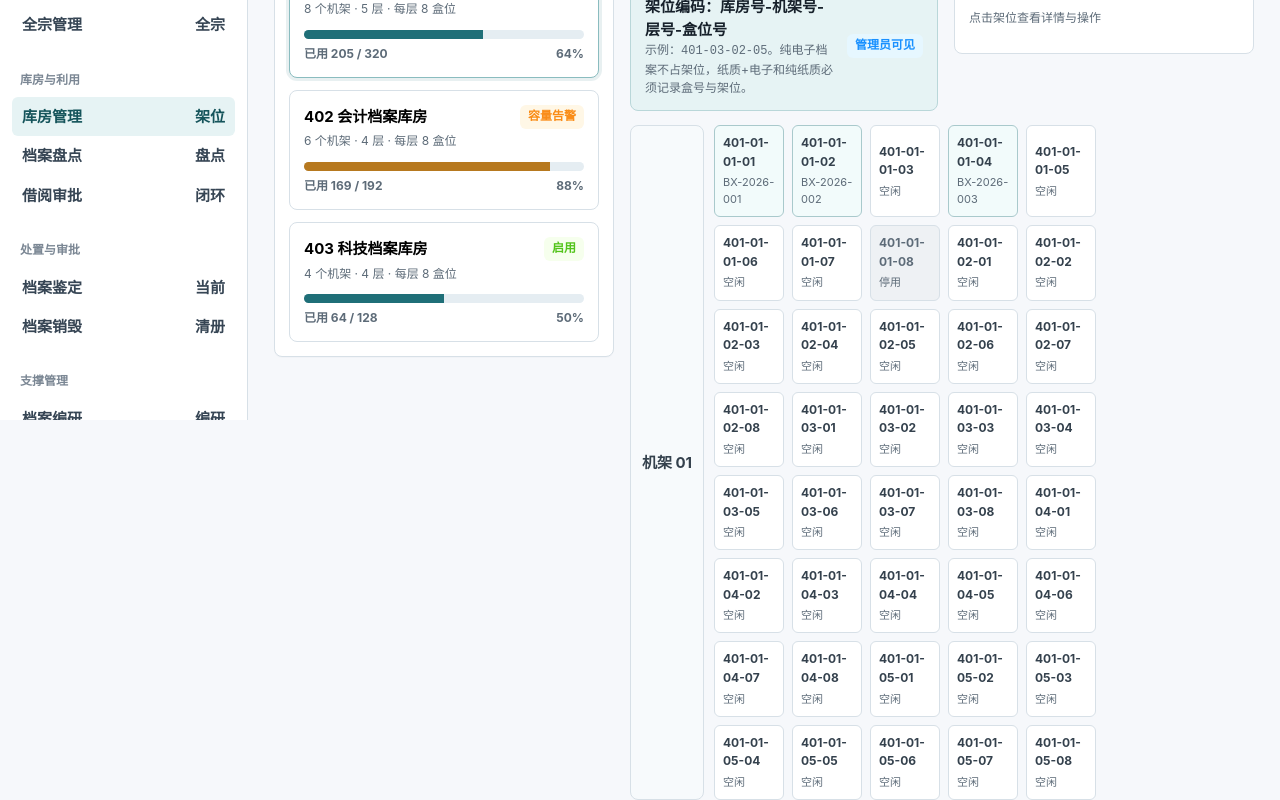
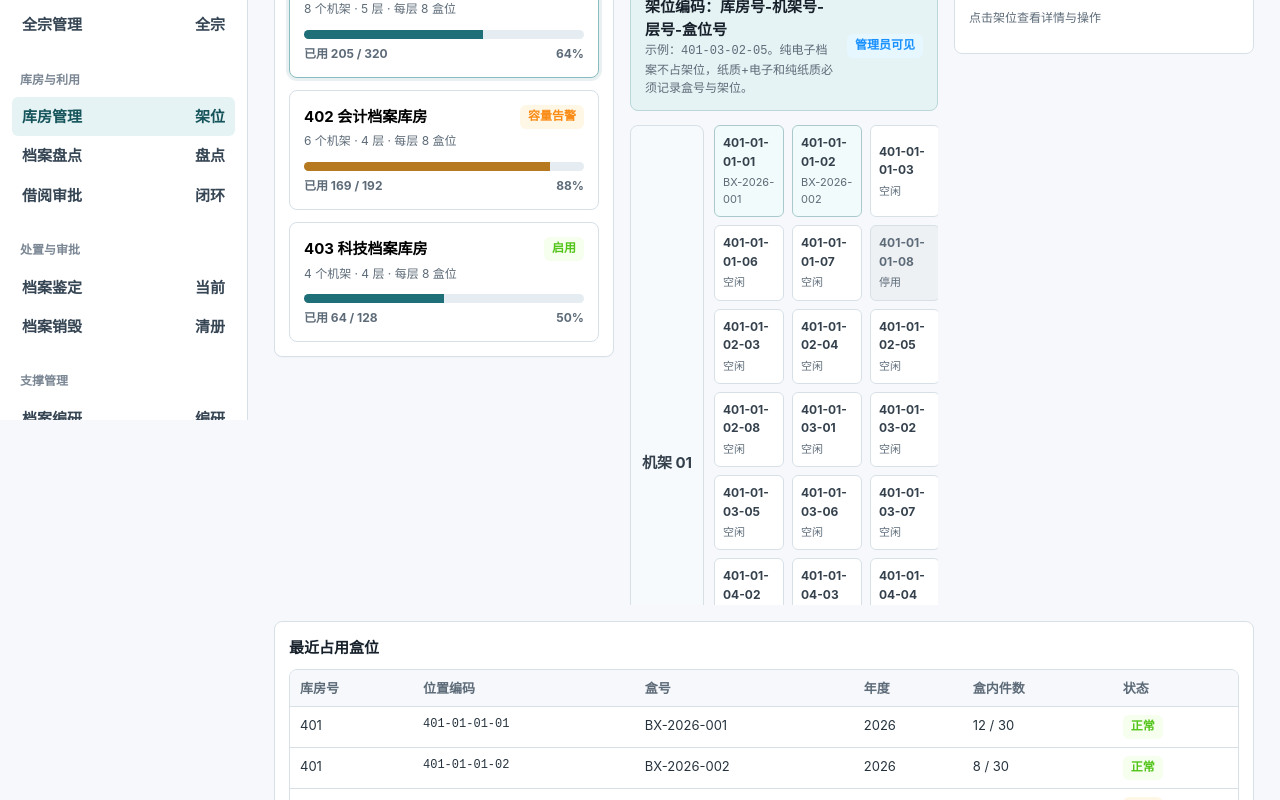
Before and after one commit to gua7gua/Intelligent-file-management-system, a Vue app in the folder frontend/: page /admin/warehouse in a window 1280 px wide. Shown: the part 380-1180 px from the top of the page. Built offline with nearby package versions, Linux system fonts and the light colour scheme; sample sign-in values are in the browser's storage.

Commit message:
refactor(warehouse): 库房机架区改为固定滚动容器
机架展示区设固定高度并内部滚动，避免机架数量变化时底部「最近占用盒位」上下跳动。

```diff
--- a/frontend/src/views/admin/warehouse/components/RackBoard.vue
+++ b/frontend/src/views/admin/warehouse/components/RackBoard.vue
@@ -69,7 +69,7 @@ function slotText(loc: StorageLocation): string {
 .rule-strip { display: flex; justify-content: space-between; align-items: center; gap: 12px; margin-bottom: 14px; padding: 12px 14px; border: 1px solid #b9d7d9; border-radius: var(--radius); background: var(--primary-soft); }
 .hint { color: var(--muted); font-size: 12px; }
 .mono { font-family: monospace; }
-.rack-board { display: grid; gap: 12px; }
+.rack-board { display: grid; gap: 12px; max-height: calc(100vh - 320px); overflow-y: auto; padding-right: 4px; }
 .rack-row { display: grid; grid-template-columns: 74px minmax(0, 1fr); gap: 10px; align-items: stretch; }
 .rack-label { display: grid; place-items: center; min-height: 96px; border: 1px solid var(--border); border-radius: var(--radius); color: #34414d; background: #f7fafc; font-weight: 750; }
 .slot-grid { display: grid; grid-template-columns: repeat(5, minmax(70px, 1fr)); gap: 8px; }
```
